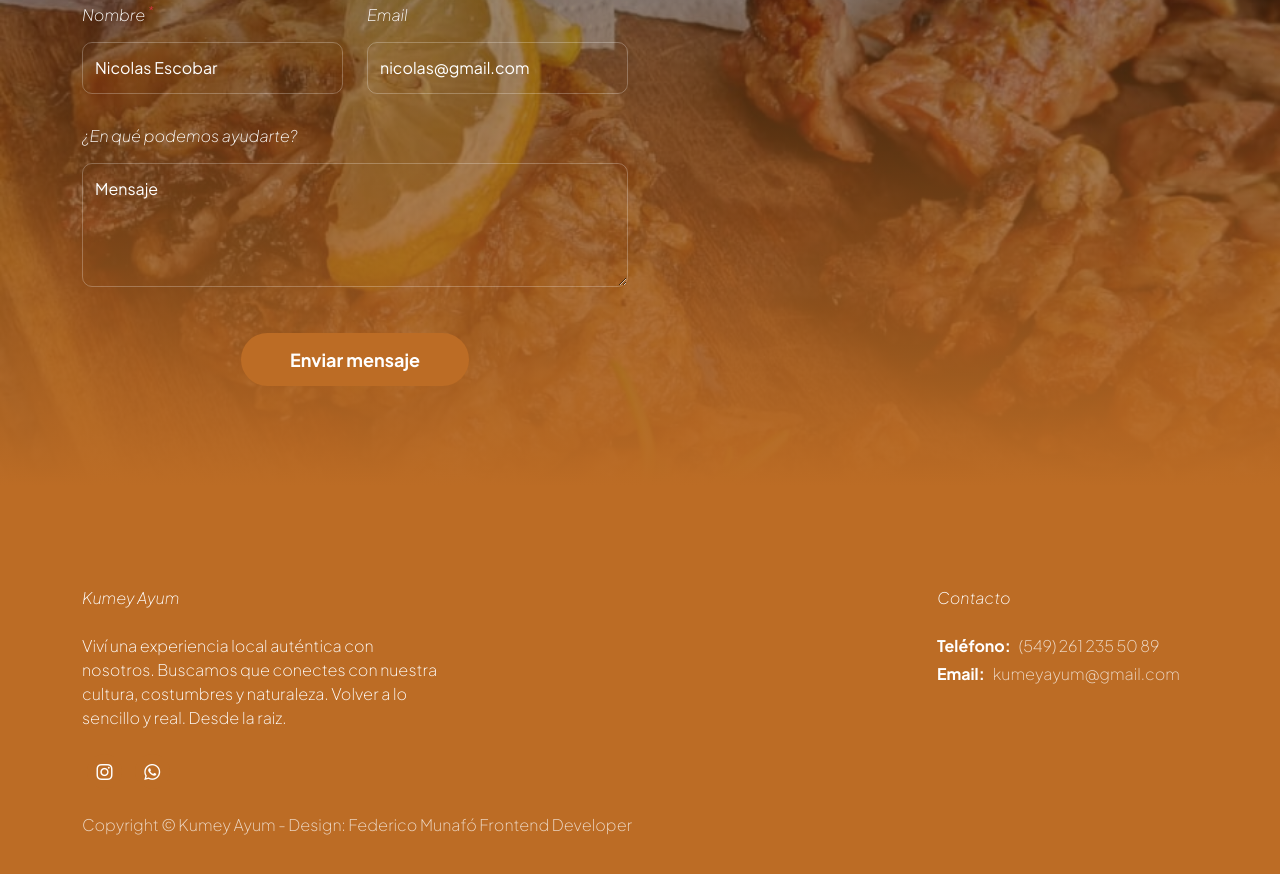
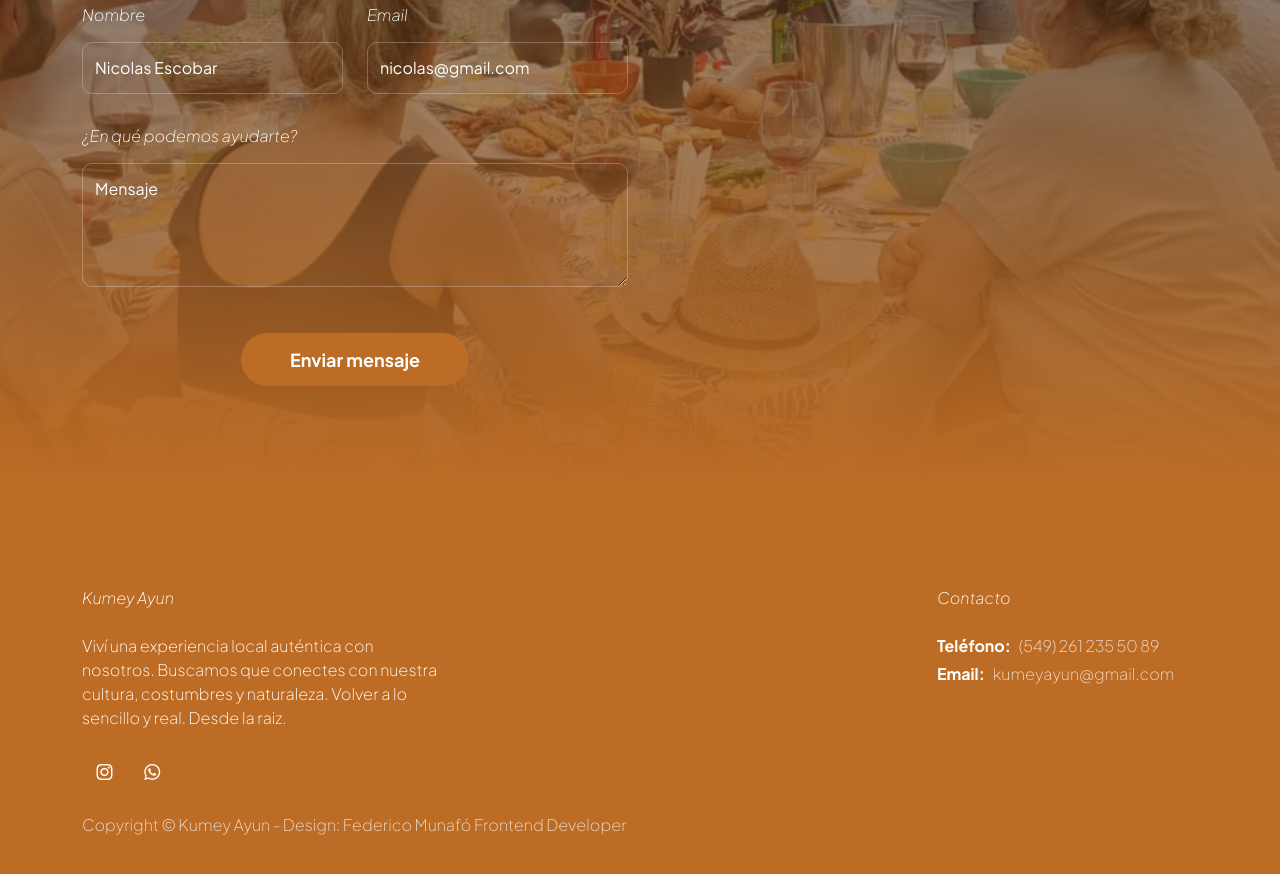
Before and after one commit to FedericoMunafo/KumeyAyum, a plain HTML site: page index.html in a window 1280 px wide. Shown: the part 5648-6522 px from the top of the page. Drawn offline with Linux system fonts and the light colour scheme.

Commit message:
correcion nombre, arreglando link home

```diff
--- a/assets/css/tooplate-barista.css
+++ b/assets/css/tooplate-barista.css
@@ -850,7 +850,7 @@ strong {
   CONTACT
 -----------------------------------------*/
 .contact-section {
-  background-image: linear-gradient(to bottom, rgba(0, 0, 0, 0.45), rgba(188, 108, 37, 1)), url('/assets/images/happy-waitress-giving-coffee-customers-while-serving-them-coffee-shop.JPG');
+  background-image: linear-gradient(to bottom, rgba(0, 0, 0, 0.45), rgba(188, 108, 37, 1)), url('/assets/images/young-female-barista-wear-face-mask-serving-take-away-hot-coffee-paper-cup-consumer-cafe.JPG');
   background-repeat: no-repeat;
   background-position: center;
   background-size: cover;
--- a/index.html
+++ b/index.html
@@ -31,7 +31,7 @@
             <main>
                 <nav class="navbar navbar-expand-lg">
                     <div class="container">
-                        <a class="navbar-brand d-flex align-items-center" href="/index.html">
+                        <a class="navbar-brand d-flex align-items-center" href="index.html">
                             <img src="assets/images/logoSinfondo.png" class="navbar-brand-image img-fluid" alt="Barista Cafe Template">
                             Kumey Ayun
                         </a>
@@ -314,7 +314,7 @@
                         <div class="row">
 
                             <div class="col-lg-4 col-12 me-auto">
-                                <em class="text-white d-block mb-4">Kumey Ayum</em>
+                                <em class="text-white d-block mb-4">Kumey Ayun</em>
 
                                 <p class="text-white">
                                     Viví una experiencia local auténtica con nosotros. Buscamos que conectes con nuestra cultura, costumbres y naturaleza. Volver a lo sencillo y real. Desde la raiz.
@@ -350,14 +350,14 @@
                                     <strong class="me-2">Email:</strong>
 
                                     <a href="mailto:kumeyayum@gmail.com" class="site-footer-link" target="_blank">
-                                        kumeyayum@gmail.com
+                                        kumeyayun@gmail.com
                                     </a>
                                 </p>
                             </div>
 
 
                             <div class="col-lg-8 col-12 mt-4">
-                                <p class="copyright-text mb-0">Copyright © Kumey Ayum
+                                <p class="copyright-text mb-0">Copyright © Kumey Ayun
                                     - Design: Federico Munafó Frontend Developer</p>
                             </div>
                     </div>
```
